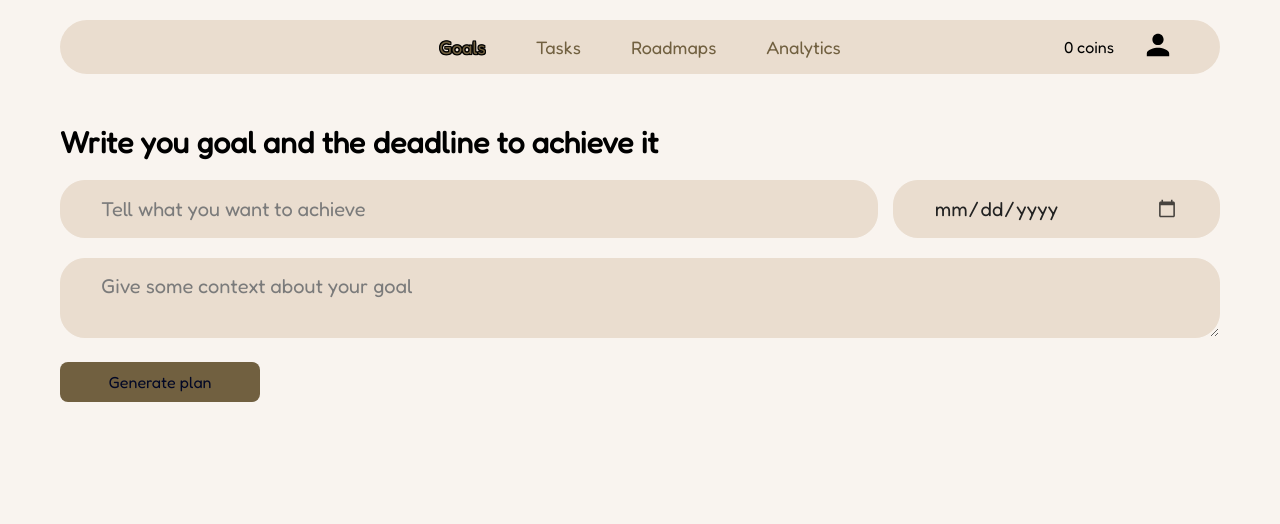
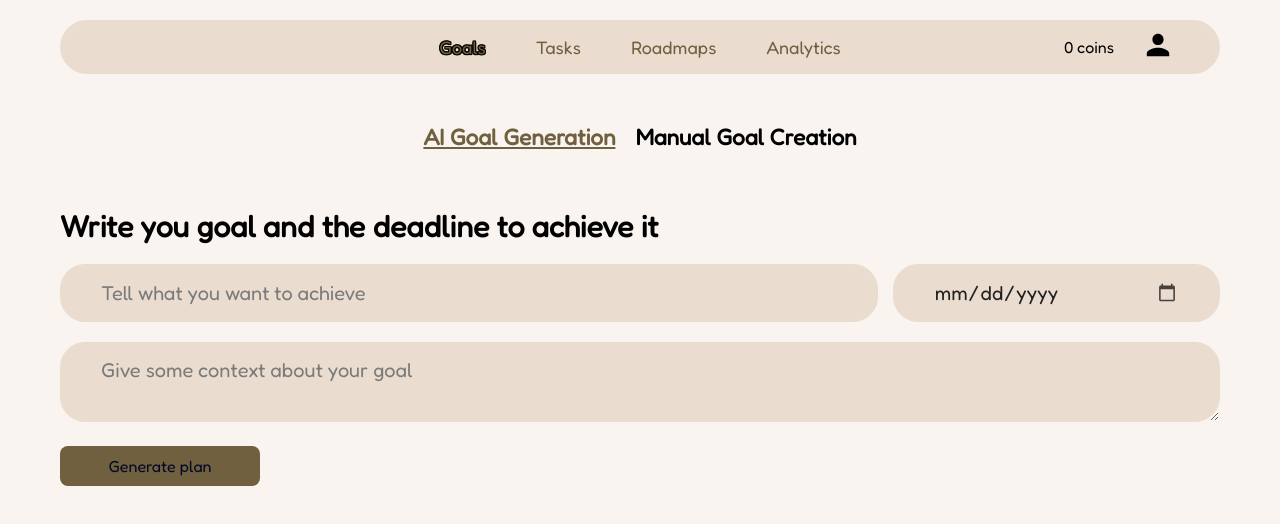
Before and after one commit to Sofiia13/goals_achiever, a React app in the folder frontend/: page /goals in a window 1280 px wide. Shown: the top 524 px of the page. Built offline with nearby package versions, Linux system fonts and the light colour scheme; no server answers; the HTML template or start-up script is replaced by a standard one.

Commit message:
separate logic and add tabs for ai generation and manual

```diff
--- a/frontend/src/app/App.tsx
+++ b/frontend/src/app/App.tsx
@@ -24,6 +24,7 @@ function App() {
         <Route path="/login" element={<LoginPage />} />
         <Route path="/tasks" element={<MainLayout />} />
         <Route path="/goals" element={<NewGoalPage />} />
+        <Route path="/goals/manual" element={<NewGoalPage />} />
         <Route path="/profile" element={<ProfilePage />} />
         <Route path="/roadmaps" element={<RoadMapPage />} />
         <Route path="/roadmaps/:goalId" element={<RoadMapPage />} />
--- a/frontend/src/pages/NewGoalPage/NewGoalPage.module.scss
+++ b/frontend/src/pages/NewGoalPage/NewGoalPage.module.scss
@@ -1,4 +1,24 @@
 .newGoalPage {
+  &__tabs {
+    display: flex;
+    flex-direction: row;
+    gap: 20px;
+    margin-bottom: 40px;
+    justify-content: center;
+  }
+
+  &__tab {
+    font-size: 15px;
+    cursor: pointer;
+    text-decoration: none;
+    color: inherit;
+  }
+
+  &__tabActive {
+    font-size: 15px;
+    color: $paragraph-color;
+  }
+
   &__title {
     font-size: 30px;
     margin-bottom: 20px;
--- a/frontend/src/pages/NewGoalPage/NewGoalPage.tsx
+++ b/frontend/src/pages/NewGoalPage/NewGoalPage.tsx
@@ -1,54 +1,14 @@
 import type React from "react";
 import styles from "./NewGoalPage.module.scss";
-import { Input } from "../../shared/components/ui/Input";
 import { useState } from "react";
-import { Button } from "../../shared/components/ui/Button";
-import { aiApi } from "../../shared/api/ai.api";
 import { Slab } from "react-loading-indicators";
-import { useNavigate } from "react-router-dom";
+import { NavLink, useLocation } from "react-router-dom";
+import { AIGenerationForm } from "../../shared/components/layouts/AIGenerationForm";
 
 export const NewGoalPage: React.FC = () => {
-  const [goal, setGoal] = useState("");
-  const [context, setContext] = useState("");
-  const [deadline, setDeadline] = useState("");
-  const [plan, setPlan] = useState<string | null>(null);
-
   const [loading, setLoading] = useState(false);
-  const navigate = useNavigate();
-
-  const handleCreateGoal = async () => {
-    if (!goal || !deadline) {
-      alert("Please fill in goal and deadline");
-      return;
-    }
-
-    setLoading(true);
-
-    try {
-      const { data } = await aiApi.generatePlan({ goal, deadline, context });
-      setPlan(data);
-
-      window.dispatchEvent(new Event("moneyUpdated"));
-
-      if (data?.id) {
-        navigate(`/roadmaps/${data.id}`);
-      } else {
-        navigate("/roadmaps");
-      }
-
-      setGoal("");
-      setContext("");
-      setDeadline("");
-    } catch (err: any) {
-      console.error(
-        "GENERATION ERROR:",
-        err.response?.data?.message || err.message,
-      );
-      alert(err.response?.data?.message || "Помилка генерації плану");
-    } finally {
-      setLoading(false);
-    }
-  };
+  const location = useLocation();
+  const isManual = location.pathname === "/goals/manual";
 
   const colors = ["#2F2418", "#4A3A28", "#6B563F", "#8C7458", "#A89172"];
 
@@ -59,43 +19,27 @@ export const NewGoalPage: React.FC = () => {
           <Slab color={colors} />
         </div>
       )}
-      <h1 className={styles.newGoalPage__title}>
-        Write you goal and the deadline to achieve it
-      </h1>
-      <div className={styles.newGoalPage__inputs}>
-        <Input
-          value={goal}
-          onChange={setGoal}
-          className={styles.newGoalPage__goalInput}
-          placeholder="Tell what you want to achieve"
-        />
-
-        <Input
-          type="date"
-          value={deadline}
-          onChange={setDeadline}
-          className={styles.newGoalPage__dateInput}
-        />
+      <div className={styles.newGoalPage__tabs}>
+        <NavLink
+          to="/goals"
+          end
+          className={({ isActive }) =>
+            isActive ? styles.newGoalPage__tabActive : styles.newGoalPage__tab
+          }
+        >
+          <h2>AI Goal Generation</h2>
+        </NavLink>
+        <NavLink
+          to="/goals/manual"
+          className={({ isActive }) =>
+            isActive ? styles.newGoalPage__tabActive : styles.newGoalPage__tab
+          }
+        >
+          <h2>Manual Goal Creation</h2>
+        </NavLink>
       </div>
-      <Input
-        textarea
-        value={context}
-        onChange={setContext}
-        className={styles.newGoalPage__goalContextInput}
-        placeholder="Give some context about your goal"
-      />
-
-      <Button
-        className={styles.newGoalPage__createButton}
-        buttonText="Generate plan"
-        onClick={handleCreateGoal}
-      ></Button>
-
-      {plan && (
-        <div className={styles.newGoalPage__plan}>
-          <h2>Plan is generated</h2>
-        </div>
-      )}
+      {!isManual && <AIGenerationForm setLoading={setLoading} />}
+      {isManual && <div>Manual goal creation form (coming soon)</div>}
     </div>
   );
 };
--- /dev/null
+++ b/frontend/src/shared/components/layouts/AIGenerationForm/AIGenerationForm.module.scss
@@ -0,0 +1,30 @@
+.aiGenerationForm {
+  &__title {
+    font-size: 30px;
+    margin-bottom: 20px;
+  }
+
+  &__inputs {
+    display: flex;
+    flex-direction: row;
+    gap: 15px;
+    margin-bottom: 20px;
+  }
+
+  &__goalInput {
+    flex: 3;
+  }
+
+  &__dateInput {
+    flex: 1;
+  }
+
+  &__goalContextInput {
+    resize: vertical;
+  }
+
+  &__createButton {
+    margin-top: 20px;
+    width: 200px;
+  }
+}
--- /dev/null
+++ b/frontend/src/shared/components/layouts/AIGenerationForm/AIGenerationForm.tsx
@@ -0,0 +1,95 @@
+import { useState } from "react";
+import { Button } from "../../ui/Button";
+import { Input } from "../../ui/Input";
+import styles from "./AIGenerationForm.module.scss";
+import { useNavigate } from "react-router-dom";
+import { aiApi } from "../../../api/ai.api";
+
+type Props = {
+  setLoading: React.Dispatch<React.SetStateAction<boolean>>;
+};
+
+export const AIGenerationForm: React.FC<Props> = ({ setLoading }) => {
+  const [goal, setGoal] = useState("");
+  const [context, setContext] = useState("");
+  const [deadline, setDeadline] = useState("");
+  const [plan, setPlan] = useState<string | null>(null);
+
+  const navigate = useNavigate();
+
+  const handleCreateGoal = async () => {
+    if (!goal || !deadline) {
+      alert("Please fill in goal and deadline");
+      return;
+    }
+
+    setLoading(true);
+
+    try {
+      const { data } = await aiApi.generatePlan({ goal, deadline, context });
+      setPlan(data);
+
+      window.dispatchEvent(new Event("moneyUpdated"));
+
+      if (data?.id) {
+        navigate(`/roadmaps/${data.id}`);
+      } else {
+        navigate("/roadmaps");
+      }
+
+      setGoal("");
+      setContext("");
+      setDeadline("");
+    } catch (err: any) {
+      console.error(
+        "GENERATION ERROR:",
+        err.response?.data?.message || err.message,
+      );
+      alert(err.response?.data?.message || "Помилка генерації плану");
+    } finally {
+      setLoading(false);
+    }
+  };
+
+  return (
+    <div className={styles.aiGenerationForm}>
+      <h1 className={styles.aiGenerationForm__title}>
+        Write you goal and the deadline to achieve it
+      </h1>
+      <div className={styles.aiGenerationForm__inputs}>
+        <Input
+          value={goal}
+          onChange={setGoal}
+          className={styles.aiGenerationForm__goalInput}
+          placeholder="Tell what you want to achieve"
+        />
+
+        <Input
+          type="date"
+          value={deadline}
+          onChange={setDeadline}
+          className={styles.aiGenerationForm__dateInput}
+        />
+      </div>
+      <Input
+        textarea
+        value={context}
+        onChange={setContext}
+        className={styles.aiGenerationForm__goalContextInput}
+        placeholder="Give some context about your goal"
+      />
+
+      <Button
+        className={styles.aiGenerationForm__createButton}
+        buttonText="Generate plan"
+        onClick={handleCreateGoal}
+      ></Button>
+
+      {plan && (
+        <div className={styles.aiGenerationForm__plan}>
+          <h2>Plan is generated</h2>
+        </div>
+      )}
+    </div>
+  );
+};
--- /dev/null
+++ b/frontend/src/shared/components/layouts/AIGenerationForm/index.ts
@@ -0,0 +1 @@
+export { AIGenerationForm } from "./AIGenerationForm";
```
